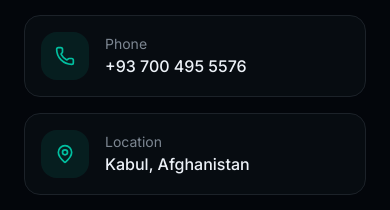
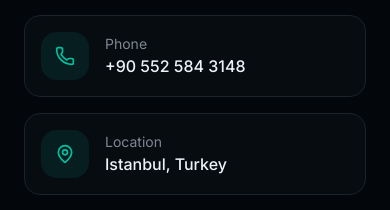
Before and after one commit to taosiq/muhammad-taosiq-portfolio, a Next.js app: page / in a window 390 px wide. Shown: the part 10558-10768 px from the top of the page. Built offline with nearby package versions, Linux system fonts and the light colour scheme.

Commit message:
Update contact information for phone and location

```diff
--- a/components/contact.tsx
+++ b/components/contact.tsx
@@ -14,13 +14,13 @@ const contactInfo = [
   {
     icon: Phone,
     label: "Phone",
-    value: "+93 700 495 5576",
-    href: "tel:+937004955576",
+    value: "+90 552 584 3148",
+    href: "tel:+90 552 584 3148",
   },
   {
     icon: MapPin,
     label: "Location",
-    value: "Kabul, Afghanistan",
+    value: "Istanbul, Turkey",
     href: null,
   },
   {
```
